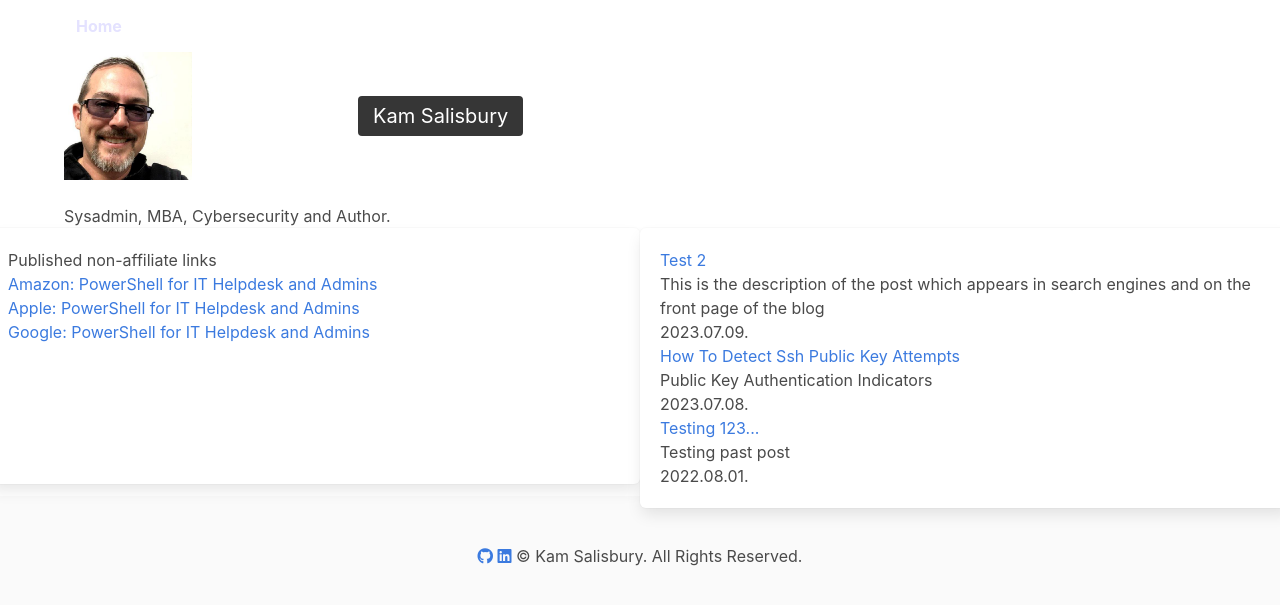
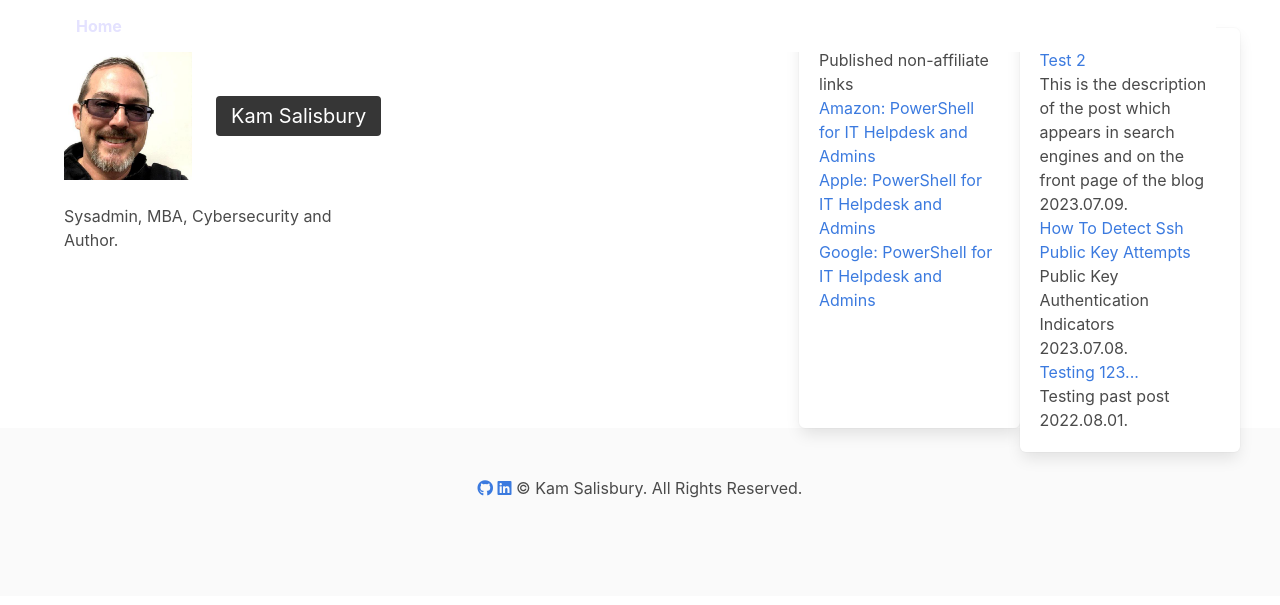
Before and after one commit to kamsalisbury/kamsalisbury.github.io, a Jekyll site: the page built from index.html, in a window 1280 px wide. Shown: the top 605 px of the page. Built offline with Jekyll 4.4.1, drawn with Linux system fonts in a browser that asks for light colours; nearby versions of some CDN libraries; the list of posts is cut into pages by our own code.

Commit message:
Moving tiles around

```diff
--- a/_layouts/default.html
+++ b/_layouts/default.html
@@ -17,7 +17,7 @@
                 </div>
             </nav>
             <div class="columns">
-                <div class="column">
+                <div class="column is-one-quarter">
                     <div class="columns is-vcentered">
                         <div class="column">
                             <figure class="image is-128x128">
@@ -35,13 +35,6 @@
                 <div class="column">
                     &nbsp;
                 </div>
-            </div>
-        </div>
-    </section>
-
-    <section>
-        <div class="columns">
-            <div class="column">
                 <div class="tile is-ancestor">
                     <div class="tile is-vertical box">
                         <h1 class="post-title">Published non-affiliate links</h1>
```
